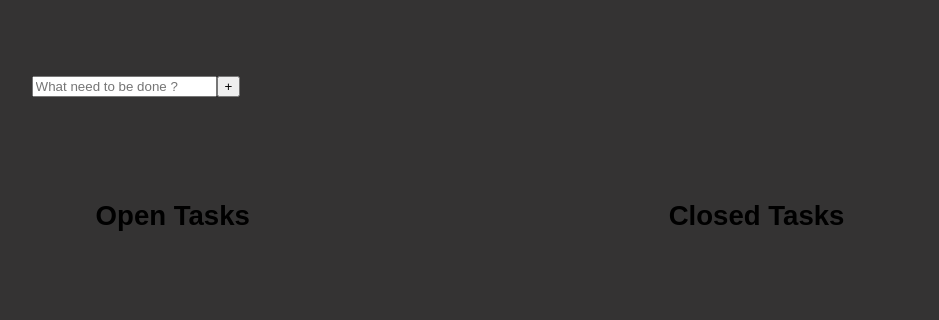
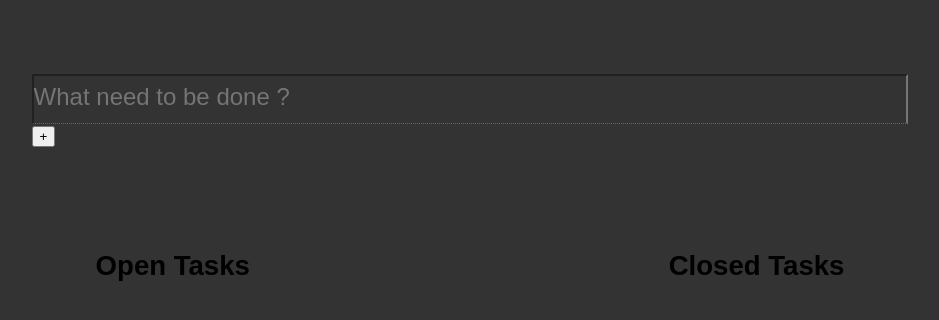
Before and after one commit to OrelAlon/task-manage, a React (Create React App) app: page / in a window 1280 px wide. Shown: the top 320 px of the page, without its empty margins (170-1109 px from the left). Built offline with nearby package versions, Linux system fonts and the light colour scheme.

Commit message:
install tabler-icons-react and add style

```diff
--- a/src/App.css
+++ b/src/App.css
@@ -1,3 +1,17 @@
 .App {
   text-align: center;
 }
+input {
+  outline: none;
+  border-bottom: 1px dotted #666;
+  border-radius: 0;
+  padding: 0 0 5px;
+  width: 100%;
+  height: 50px;
+  font-family: inherit;
+  font-size: 1.5rem;
+  font-weight: 300;
+  /* color: #fff; */
+  background: transparent;
+  -webkit-font-smoothing: antialiased;
+}
```
